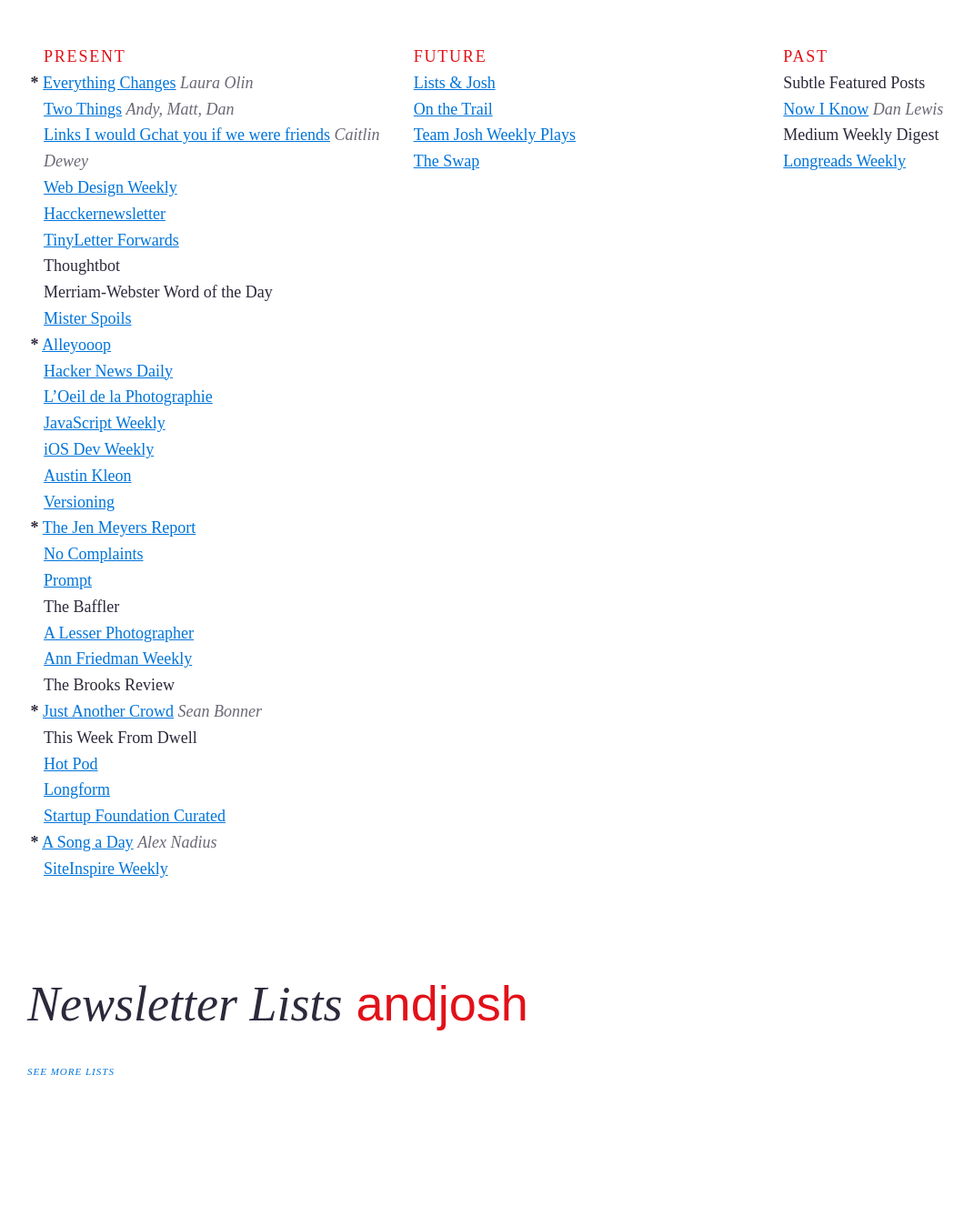
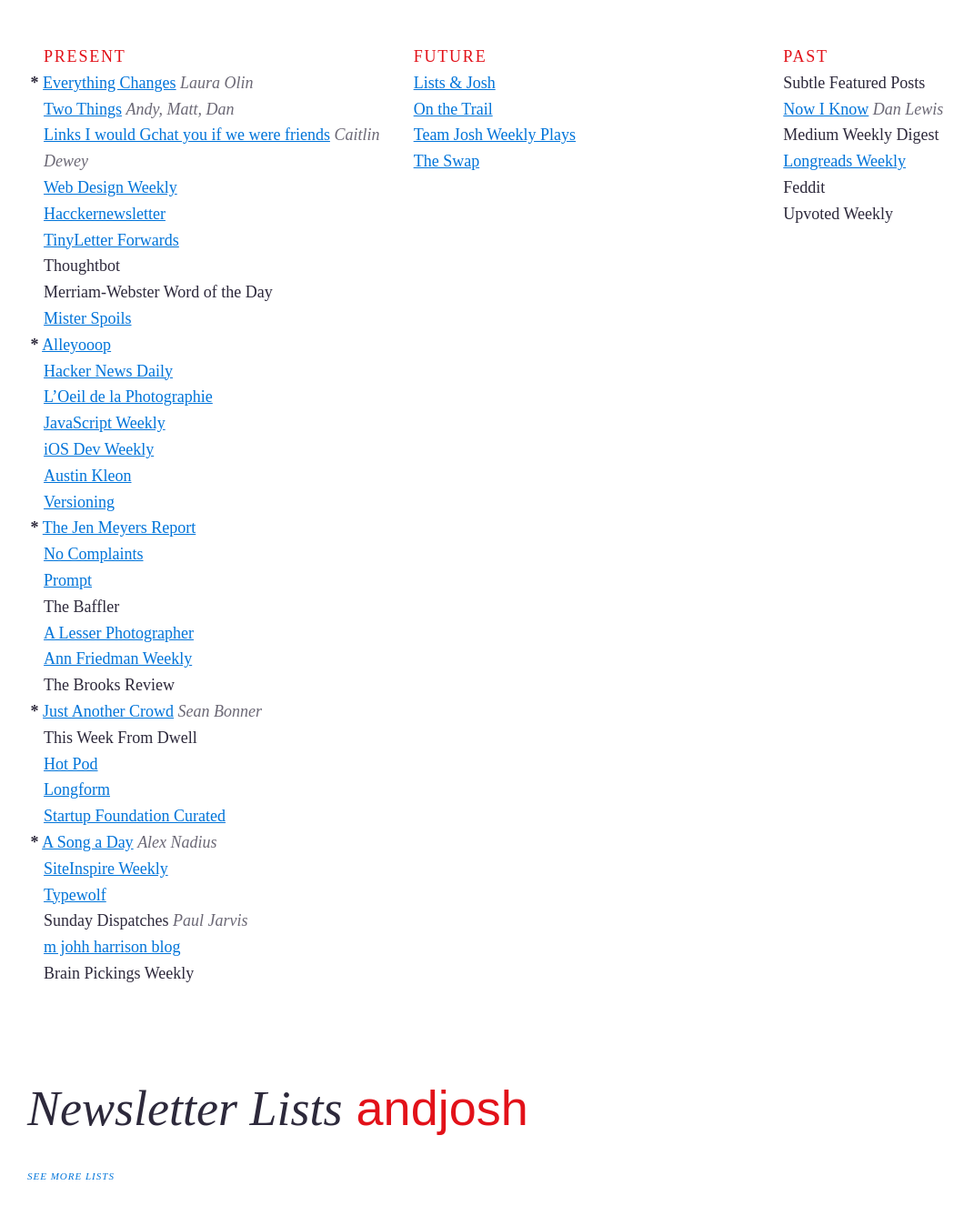
Before and after one commit to joshbeckman/andjosh.github.io, a Jekyll site: the page built from newsletter-lists.md, in a window 1280 px wide. Shown: the whole page at 91% size, without its empty margins (0-1071 px from the left). Built offline with Jekyll 4.4.1, drawn with Linux system fonts in a browser that asks for light colours; Markdown is read by kramdown in place of the engine named in the settings; before the commit the page ends 1233 px from its top, so only the background shows below that.

Commit message:
Updating lists

```diff
--- a/newsletter-lists.md
+++ b/newsletter-lists.md
@@ -34,6 +34,10 @@
 - [Startup Foundation Curated](//startupfoundation.co)
 - __*__ [A Song a Day](http://tinyletter.com/hotdoorknobs) _Alex Nadius_
 - [SiteInspire Weekly](//siteinspire.com)
+- [Typewolf](//typewolf.com)
+- Sunday Dispatches _Paul Jarvis_
+- [m johh harrison blog](//ambienthotel.wordpress.com)
+- Brain Pickings Weekly
 
 <!--two items:-->
 
@@ -48,3 +52,5 @@
 - [Now I Know](//nowiknow.com) _Dan Lewis_
 - Medium Weekly Digest
 - [Longreads Weekly](http://longreads.com)
+- Feddit
+- Upvoted Weekly
```
Also changed, not shown: location-lists.md (+2 -1 lines), people-lists.md (+3 -0 lines), reading-lists.md (+1 -1 lines).
